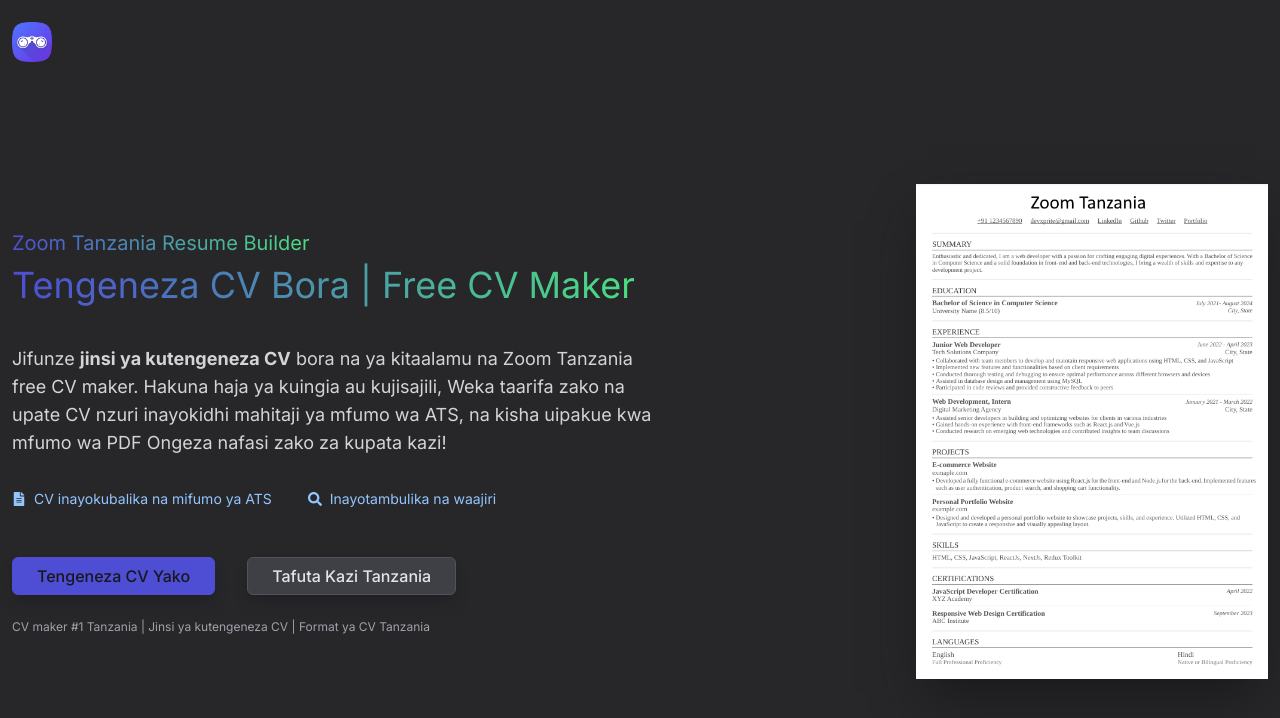
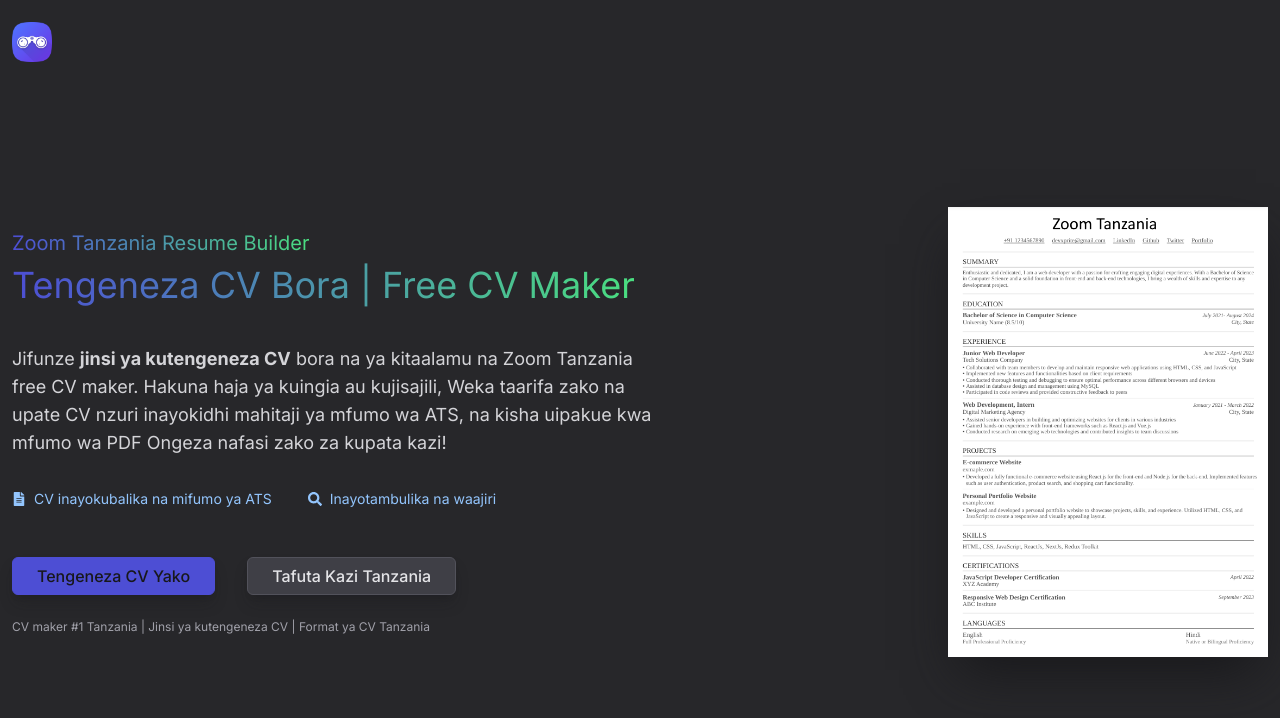
Before and after one commit to amanijoseph87/cvtool, a Next.js app: page / in a window 1280 px wide. Shown: the top 718 px of the page. Built offline with nearby package versions, Linux system fonts and the light colour scheme.

Commit message:
Update globals.scss
width

```diff
--- a/app/globals.scss
+++ b/app/globals.scss
@@ -68,6 +68,10 @@
   a, button {
     touch-action: manipulation;
   }
+}
+
+.w-44 {
+  width: 20rem !important;
 }
 
 /* Remove iOS tap highlight color */
```
